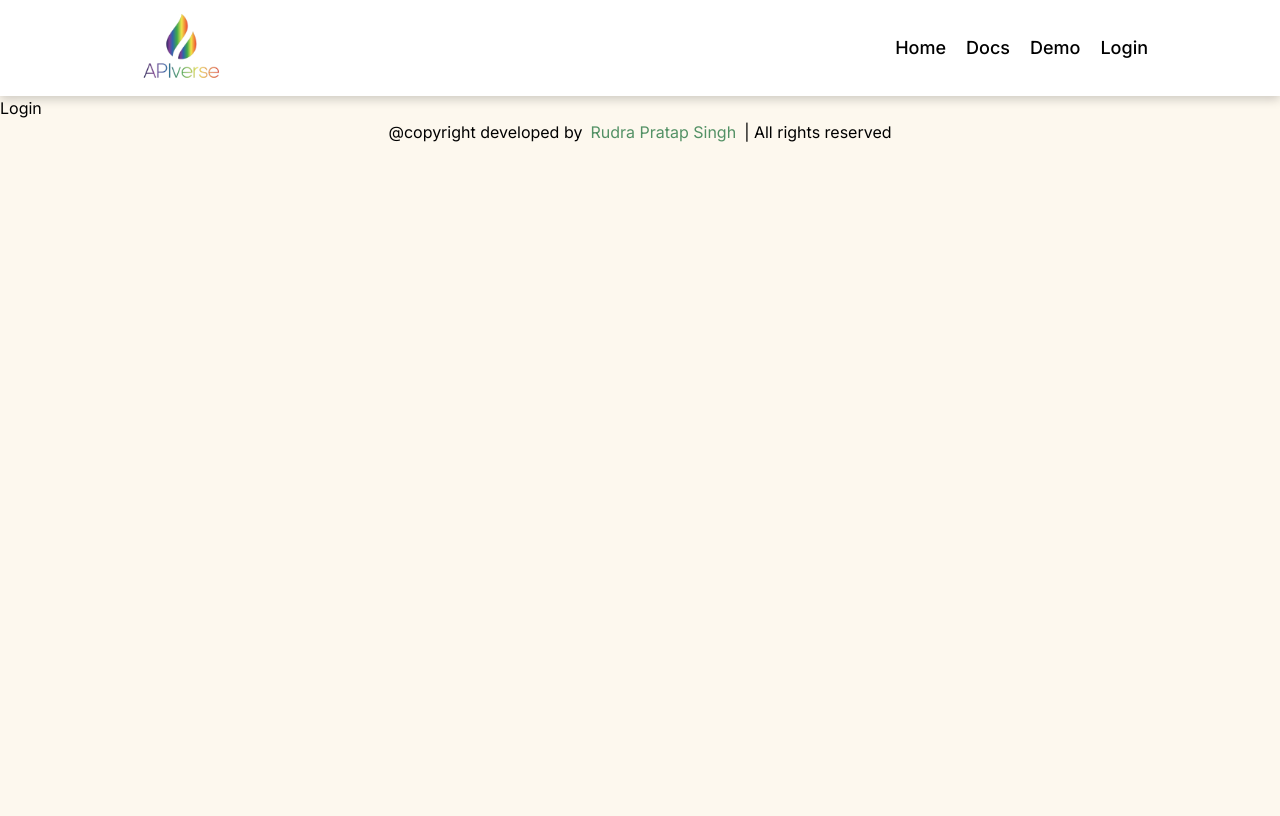
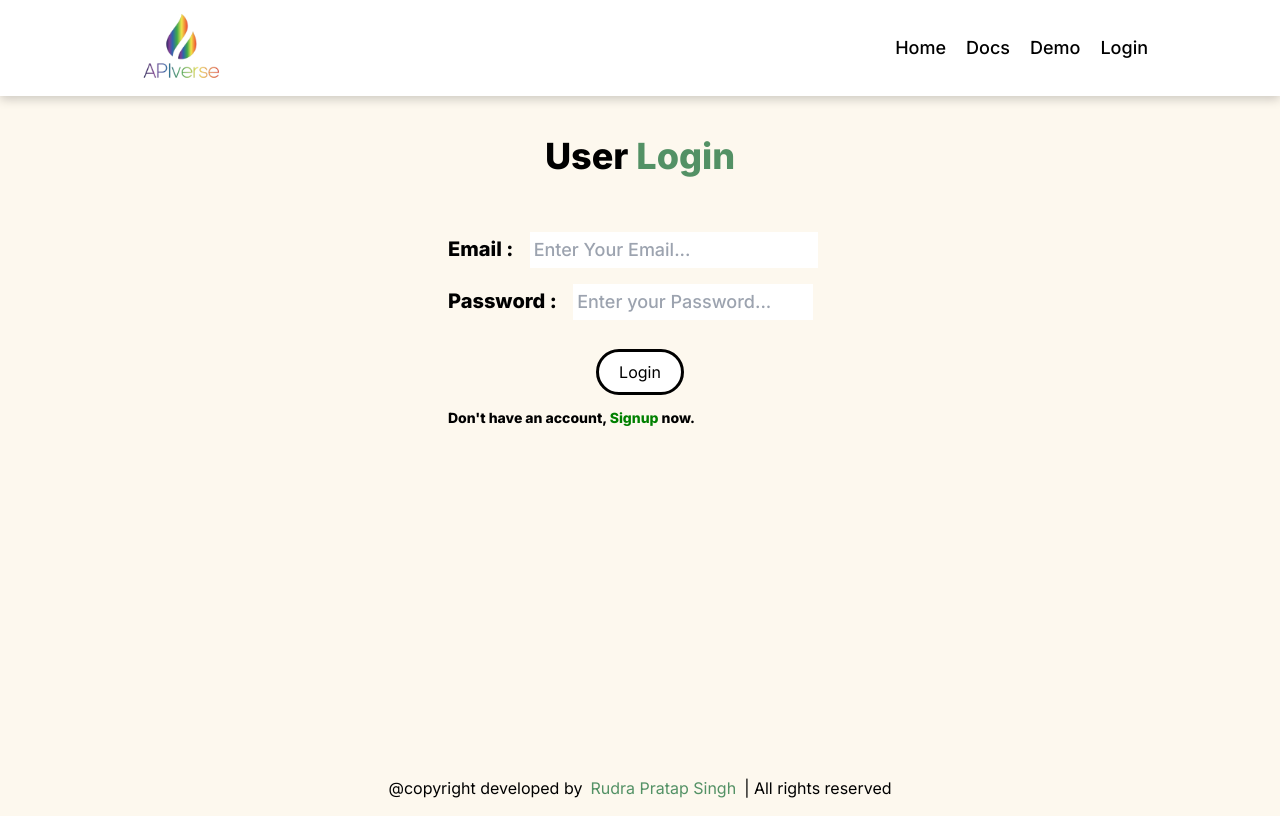
Before and after one commit to rudra-140207/APIverse-Frontend, a React (Vite) app: page /login in a window 1280 px wide. Built offline with nearby package versions, Linux system fonts and the light colour scheme.

Commit message:
added login page

```diff
--- a/src/App.jsx
+++ b/src/App.jsx
@@ -6,6 +6,7 @@
 import Login from "./components/Login";
 import Demo from "./components/Demo";
 import Landing from "./components/Landing";
+import Signup from "./components/Signup";
 const App = () => {
   return (
     <Router>
@@ -15,6 +16,7 @@
         <Route path="/docs" element={<Docs/>} />
         <Route path="/demo" element={<Demo/>} />
         <Route path="/login" element={<Login/>} />
+        <Route path="/signup" element={<Signup />} />
       </Routes>
       <Footer />
     </Router>
--- a/src/components/Demo.jsx
+++ b/src/components/Demo.jsx
@@ -1,4 +1,4 @@
-import React, { useEffect, useState } from "react";
+import React, { useState } from "react";
 import Button from "../layout/Button";
 import Heading from "../layout/Heading";
 import { Link } from "react-router-dom";
@@ -8,7 +8,7 @@
 const Demo = () => {
   const [generatedKey, setGeneratedKey] = useState("Temp key");
   const [userCode, setUserCode] = useState(
-    `axios.get("http://localhost:4000/api/movie/query?year=2001&cast=aamir",{
+    `axios.get("http://localhost:4000/api/movie/query?year=2010&cast=akshay",{
       headers : {
         auth_key : "place-auth-key-here"
       }
@@ -29,7 +29,7 @@
 
   const handleReset = () => {
     setUserCode(
-      `axios.get("http://localhost:4000/api/movie/query?year=2001&cast=aamir",{
+      `axios.get("http://localhost:4000/api/movie/query?year=2010&cast=akshay",{
       headers : {
         auth_key : "place-auth-key-here"
       }
--- a/src/components/Login.jsx
+++ b/src/components/Login.jsx
@@ -1,9 +1,58 @@
-import React from 'react'
+import React, { useState } from "react";
+import Heading from "../layout/Heading";
+import { Link } from "react-router-dom";
+import Button from "../layout/Button";
 
 const Login = () => {
+
+  const {message,setMessage} = useState("");
+  const handleSubmit = () => {
+
+  };
   return (
-    <div>Login</div>
-  )
-}
+    <div className="min-h-[80vh] max-w-xl m-auto mt-10">
+      <div className="max-w-fit mx-auto">
+        <Heading title1="User" title2="Login" />
+      </div>
 
-export default Login
+      <div className="flex flex-col m-auto w-2/3 mt-10">
+      <p className="text-red-600 text-sm font-semibold mb-4">{message}</p>
+
+        <div className="mb-4">
+          <label className="text-xl font-semibold">Email : </label>
+          <input
+            className="text-lg font-medium ml-3 p-1 w-72"
+            type="email"
+            placeholder="Enter Your Email..."
+            name="Email"
+          />
+        </div>
+        <div className="mb-4">
+          <label className="text-xl font-semibold">Password : </label>
+          <input
+            className="text-lg font-medium ml-3 p-1 w-60"
+            type="password"
+            placeholder="Enter your Password..."
+            name="Password"
+          />
+        </div>
+        <div className="max-w-fit m-auto">
+          <Link onClick={handleSubmit}>
+            <Button title="Login" />
+          </Link>
+        </div>
+        <div className="mt-4 text-sm font-semibold">
+          <p>
+            Don't have an account,{" "}
+            <Link to="/signup" style={{ color: "green" }}>
+              Signup
+            </Link>{" "}
+            now.
+          </p>
+        </div>
+      </div>
+    </div>
+  );
+};
+
+export default Login;
--- /dev/null
+++ b/src/components/Signup.jsx
@@ -0,0 +1,9 @@
+import React from 'react'
+
+const Signup = () => {
+  return (
+    <div>Signup</div>
+  )
+}
+
+export default Signup
```
